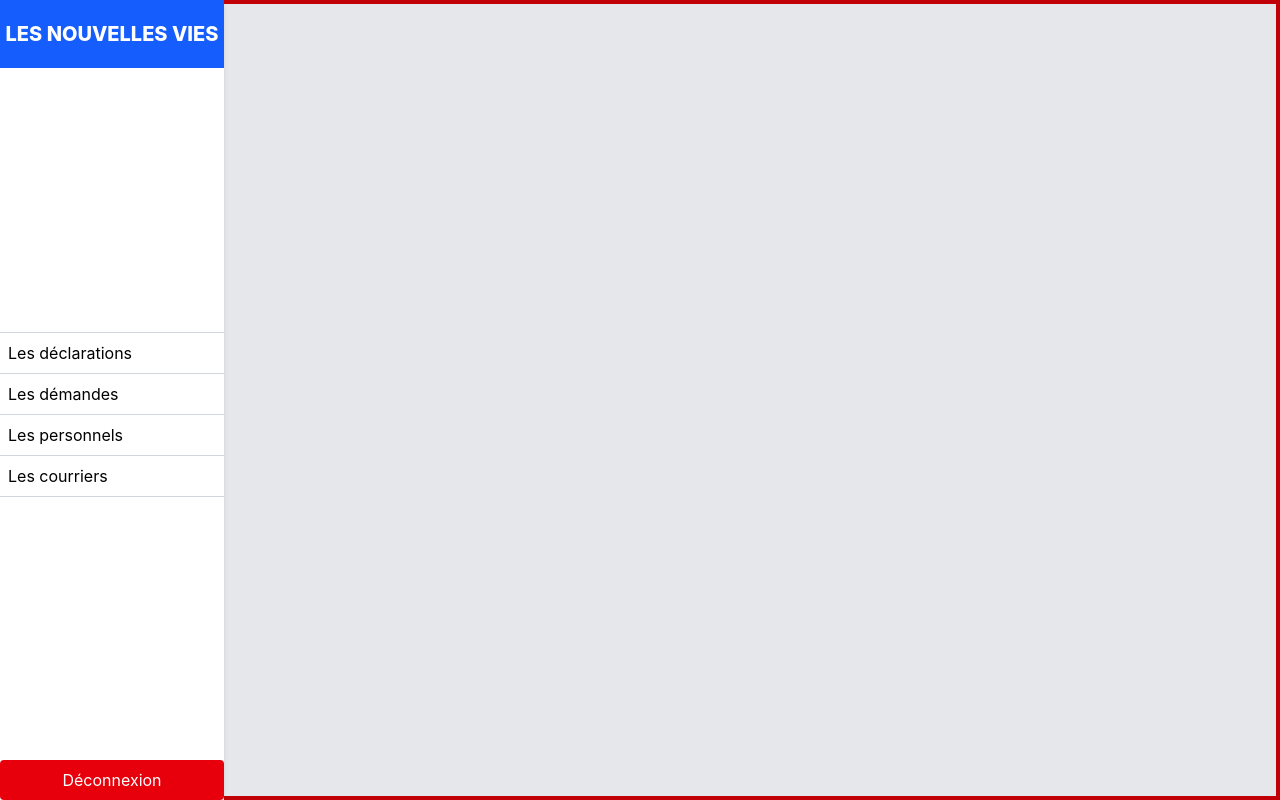
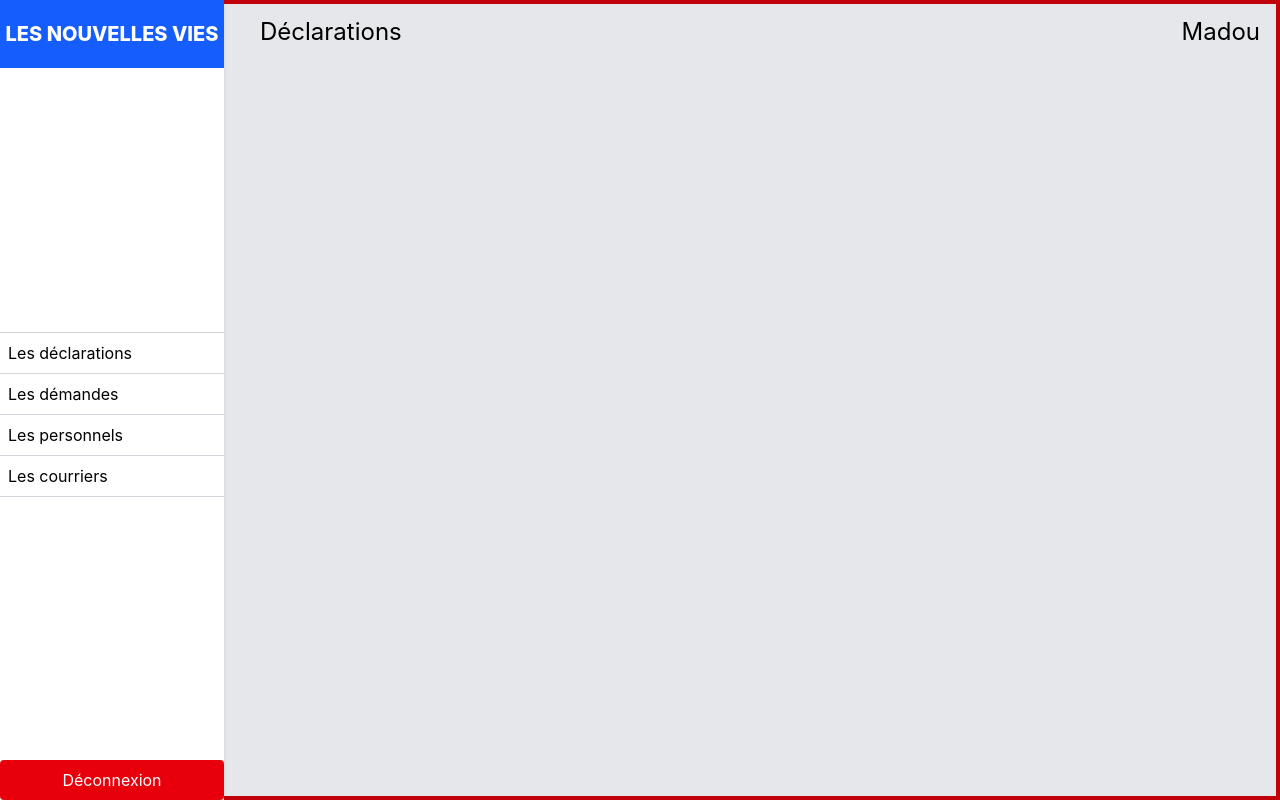
Before and after one commit to Diakayeteba/app_gestion_naissances, a React (Vite) app: page /private in a window 1280 px wide. Built offline with nearby package versions, Linux system fonts and the light colour scheme.

Commit message:
Ajout du header

```diff
--- a/src/layouts/PrivateLayout.jsx
+++ b/src/layouts/PrivateLayout.jsx
@@ -8,6 +8,10 @@ function PrivateLayout() {
     <Nav/>
 
     <main className='wrapper pl-64 pr-4'>
+      <header className='flex justify-between my-3 text-2xl front-bold'>
+        <h3>Déclarations</h3>
+        <span>Madou</span>
+      </header>
         <Outlet/>
     </main>
 
```
